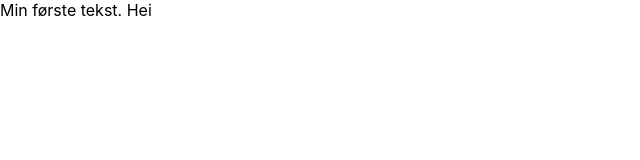
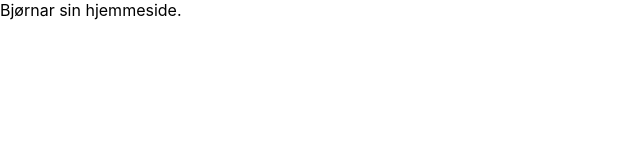
Before and after one commit to stianteien/bear, a React (Create React App) app: page / in a window 1280 px wide. Shown: the top 160 px of the page, without its empty margins (0-640 px from the left). Built offline with nearby package versions, Linux system fonts and the light colour scheme.

Commit message:
some few changes

```diff
--- a/src/App.js
+++ b/src/App.js
@@ -4,7 +4,11 @@ import './App.css';
 function App() {
   return (
     <div>
-      Min første tekst. Hei
+      Bjørnar sin hjemmeside.
+
+      <br></br>
+      <br></br>
+      <br></br>
     </div>
   );
 }
```
